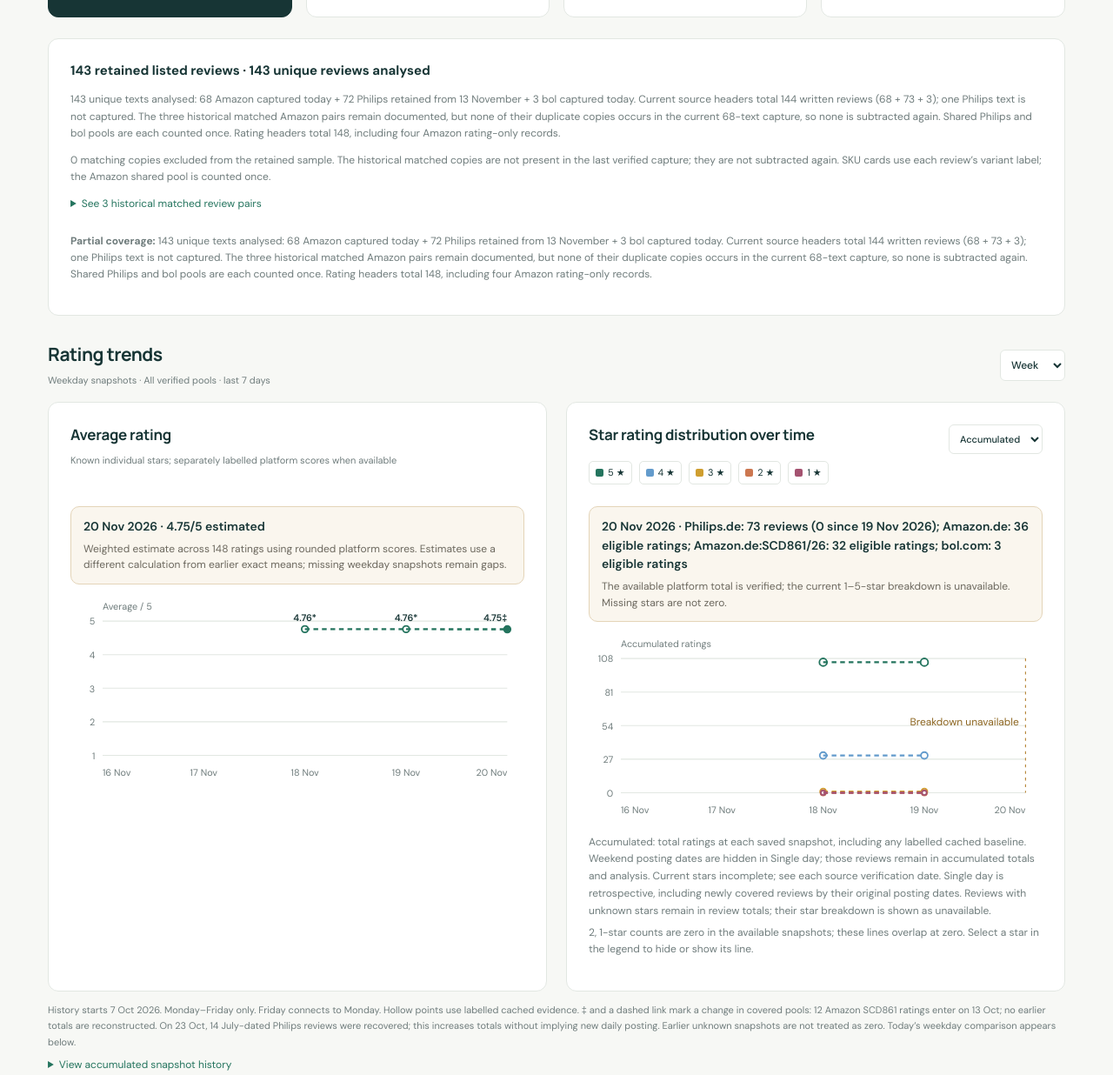
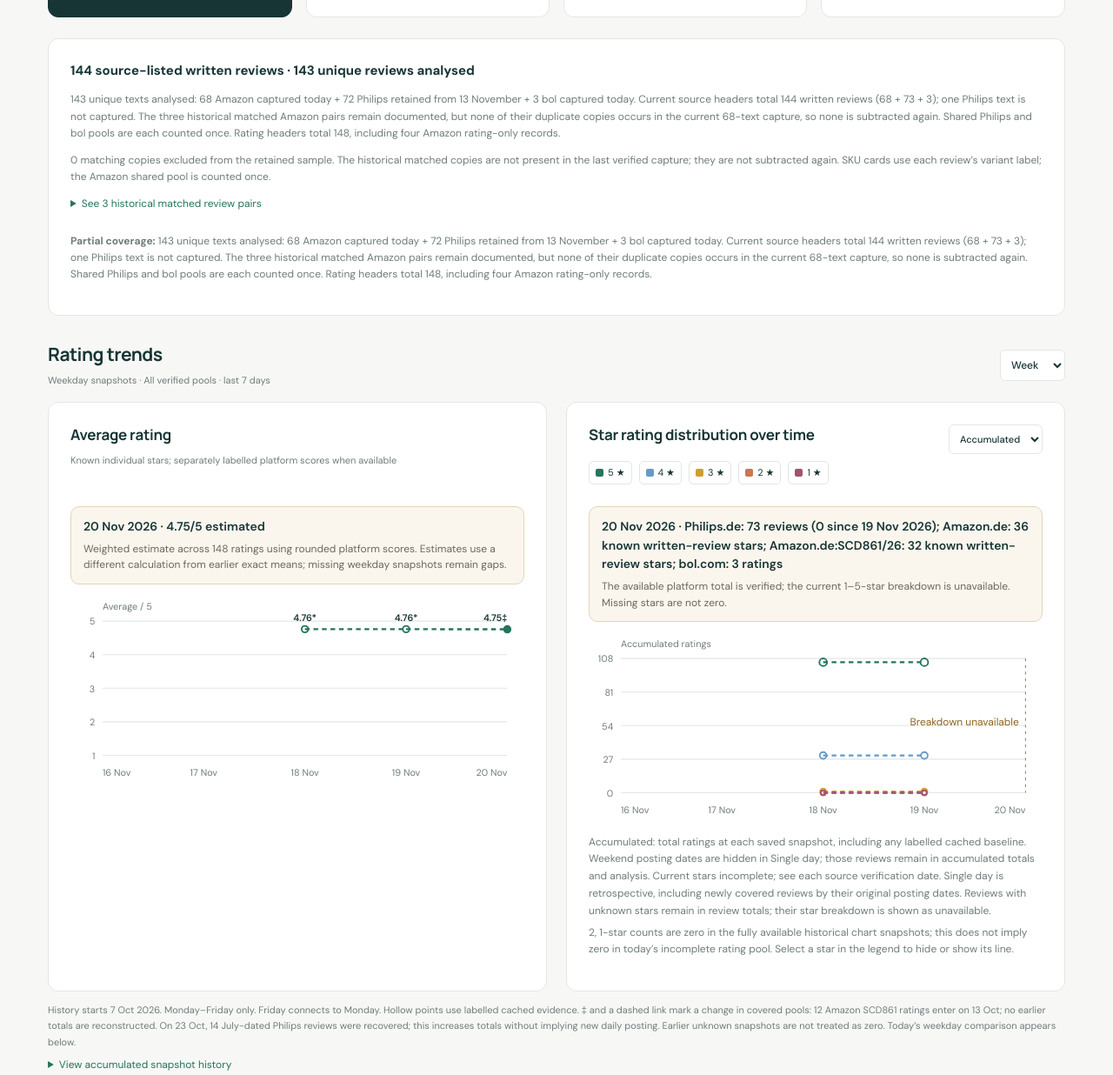
Before and after one commit to jan-git-wq/Care, a plain HTML site: page Philips Avent Video Baby Monitor/index.html in a window 1280 px wide. Shown: the part 707-1943 px from the top of the page at 87% size. Drawn offline with Linux system fonts and the light colour scheme.

Commit message:
Clarify listed review totals and incomplete star chart labels

```diff
--- a/Philips Avent Video Baby Monitor/index.html
+++ b/Philips Avent Video Baby Monitor/index.html
@@ -37,5 +37,5 @@
   <footer><span>AVENT REVIEW OBSERVATORY</span><span>Independent research view · Source ratings remain attributed to their platforms.</span></footer>
 </main>
 <dialog id="evidence"><div class="dialog-top"><span class="eyebrow">REVIEW EVIDENCE</span><button id="close-dialog" aria-label="Close review evidence">×</button></div><h2 id="dialog-title"></h2><p id="dialog-description"></p><div id="dialog-reviews"></div><p class="footnote">Each quotation is a short English translation of the relevant original wording, not a full review. Positive remarks can be qualified elsewhere in a review. Unverified wording is marked unavailable. Follow the source for full context.</p></dialog>
-<script src="../data.js?v=4cf707cc126d"></script><script src="../app.js?v=2171010a0854"></script>
+<script src="../data.js?v=4cf707cc126d"></script><script src="../app.js?v=da4e3b19022d"></script>
 </body></html>
--- a/app.js
+++ b/app.js
@@ -231,14 +231,14 @@ function renderTrend(){
   latest?.average!==null&&latest?.average!==undefined?'<strong>'+fmtDate(latest.date)+' · '+latest.average.toFixed(2)+'/5'+(latest.estimated?' estimated':'')+'</strong><span>'+(latest.estimated?'Weighted estimate across '+latest.total+' ratings using rounded platform scores. Estimates use a different calculation from earlier exact means; missing weekday snapshots remain gaps.':'Average of known individual stars.'+(latest.coverageChanged?' ‡ Coverage expanded today; this is not a like-for-like change from the preceding point.':''))+'</span>':
   '<strong>'+fmtDate(DATA.date)+' · Current average unavailable</strong><span>The source did not provide enough current rating data. Earlier points retain their original dates.</span>';
  const todayChanges=dailyChanges(DATA,platform),currentGroups=todayChanges.groups.filter(g=>g.todayCount!==null);
- const countDetails=currentGroups.map(g=>{const entry=DATA.ratingHistory[DATA.date][g.name];return g.name+': '+g.todayCount+(g.name==='Philips.de'?' reviews':' eligible ratings')+(entry.listing_rating_count!==undefined&&entry.listing_rating_count!==g.todayCount?' ('+entry.listing_rating_count+' listing ratings before deduplication)':'')+(g.net!==null?' ('+(g.net>0?'+':'')+g.net+' since '+fmtDate(todayChanges.yesterday)+')':'');}).join('; ');
+ const countDetails=currentGroups.map(g=>{const entry=DATA.ratingHistory[DATA.date][g.name];return g.name+': '+g.todayCount+(entry.rating_sample_only?' known written-review stars':g.name==='Philips.de'?' reviews':' ratings')+(entry.listing_rating_count!==undefined&&entry.listing_rating_count!==g.todayCount?' ('+entry.listing_rating_count+' listing ratings before deduplication)':'')+(g.net!==null?' ('+(g.net>0?'+':'')+g.net+' since '+fmtDate(todayChanges.yesterday)+')':'');}).join('; ');
  $('star-status').innerHTML='<strong>'+fmtDate(DATA.date)+' · '+(countDetails?esc(countDetails):'Current counts unavailable')+'</strong><span>'+
   (latest?.stars?'Star breakdown is available for this snapshot.':countDetails?'The available platform total is verified; the current 1–5-star breakdown is unavailable. Missing stars are not zero.':'No fresh star breakdown was captured. Earlier points retain their original dates.')+'</span>';
 
  $('trend-legend').innerHTML=stars.map(s=>'<button type="button" data-trend-star="'+s+'" aria-pressed="'+!hiddenTrendStars.has(s)+'" aria-label="Show '+s+'-star rating trend"><i style="background:'+colours[s]+'"></i>'+s+' ★</button>').join('');
  $('review-trend').innerHTML=trendLineChart(starTrend.points,stars.filter(s=>!hiddenTrendStars.has(s)).map(s=>({label:s+'-star ratings',colour:colours[s],value:p=>p.stars?.[s]??null,radius:2+s*.4,dash:s<=3?s+' 3':null})),{title:single?'Single-day review counts by posting date and star rating':'Accumulated rating counts by snapshot date and star rating',unit:single?'Reviews on this date':'Accumulated ratings'});
  const zeros=stars.filter(s=>starTrend.points.some(p=>p.stars)&&starTrend.points.every(p=>!p.stars||p.stars[s]===0));
- $('trend-zero-note').textContent=zeros.length?zeros.join(', ')+'-star counts are zero in the available snapshots; these lines overlap at zero. Select a star in the legend to hide or show its line.':'Select a star in the legend to hide or show its line.';
+ $('trend-zero-note').textContent=zeros.length?zeros.join(', ')+'-star counts are zero in the fully available historical chart snapshots; this does not imply zero in today’s incomplete rating pool. Select a star in the legend to hide or show its line.':'Select a star in the legend to hide or show its line.';
  $('star-mode-note').textContent=single?'Single day: captured written reviews on each displayed posting date. Not additions since the previous weekday’s check. A zero means no captured reviews dated that day; inaccessible reviews are excluded.':'Accumulated: total ratings at each saved snapshot, including any labelled cached baseline.';
  $('star-day-table').hidden=!single;
  $('star-day-body').innerHTML=single?starTrend.points.map(p=>'<tr><td>'+fmtDate(p.date)+'</td>'+stars.map(s=>'<td>'+(p.stars?.[s]??'—')+'</td>').join('')+'<td>'+(p.total??'—')+'</td></tr>').join(''):'';
@@ -272,7 +272,7 @@ function render(){
  if(partialRefresh&&!completeCovered){
  const el=$('review-count-note');
  el.innerHTML=el.innerHTML.replaceAll('today’s total','the retained sample').replaceAll('today’s capture','the last verified capture').replaceAll('Duplicate copy absent today','Duplicate copy absent in the last verified capture').replaceAll('Today: ','Retained sample: ');
- el.innerHTML=el.innerHTML.replace(listed+' listed reviews · '+n+' unique reviews analysed',listed+' retained listed reviews · '+n+' unique reviews analysed');
+ el.innerHTML=el.innerHTML.replace(listed+' listed reviews · '+n+' unique reviews analysed',(total&&DATA.check.overall.written_count?DATA.check.overall.written_count+' source-listed written reviews':n+' captured written reviews')+' · '+n+' unique reviews analysed');
  el.innerHTML=el.innerHTML.replace(listed+' listed − '+matchCount+' repeated entries = '+(listed-matchCount)+' unique listed reviews',listed+' reported records include '+matchCount+' known matching entries; newly reported, unread records have not been deduplicated');
  el.insertAdjacentHTML('beforeend','<p class="footnote"><strong>Partial coverage:</strong> '+esc(DATA.check.partial_coverage_note||DATA.check.freshness)+'</p>');
  }
```
Also changed, not shown: index.html (+1 -1 lines).
